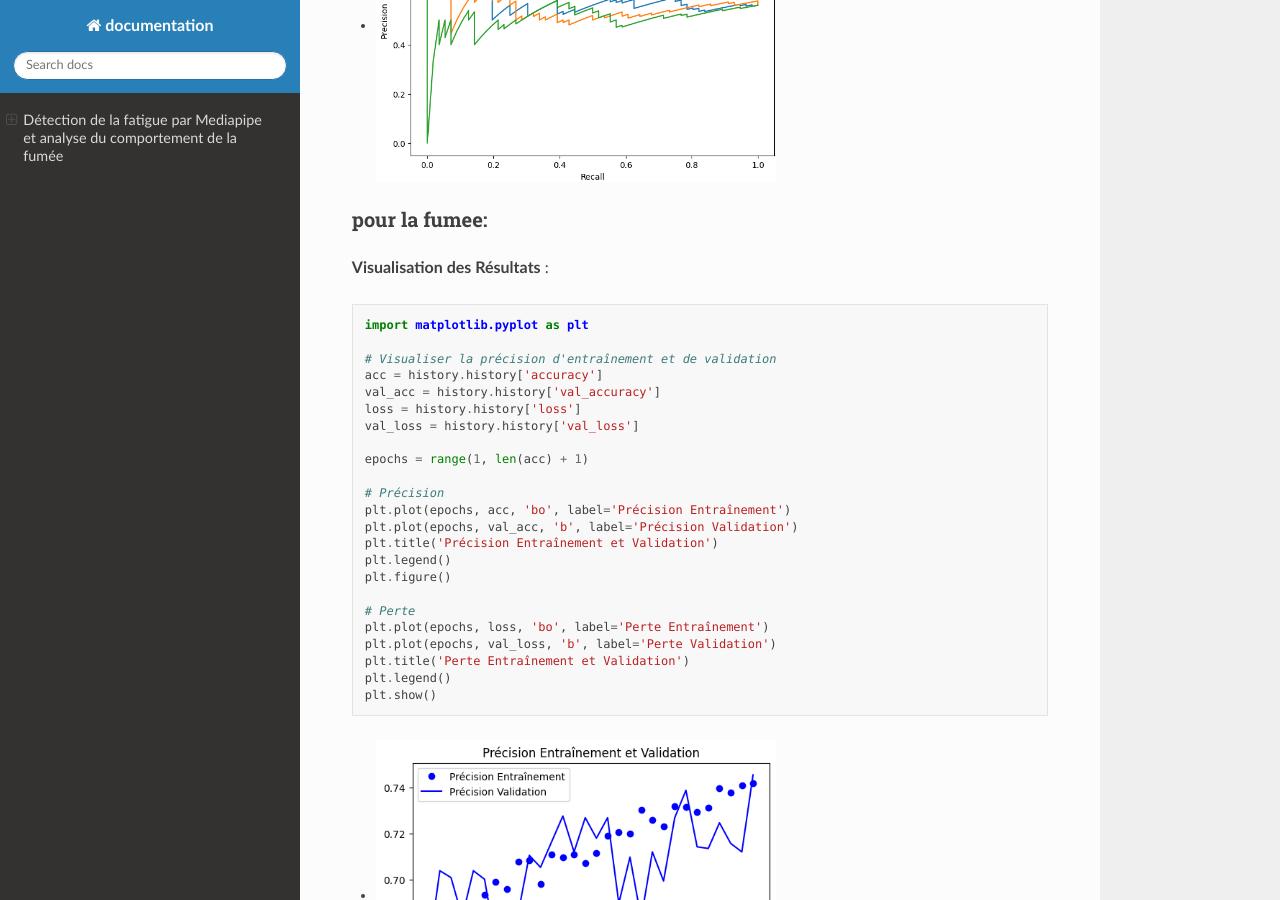
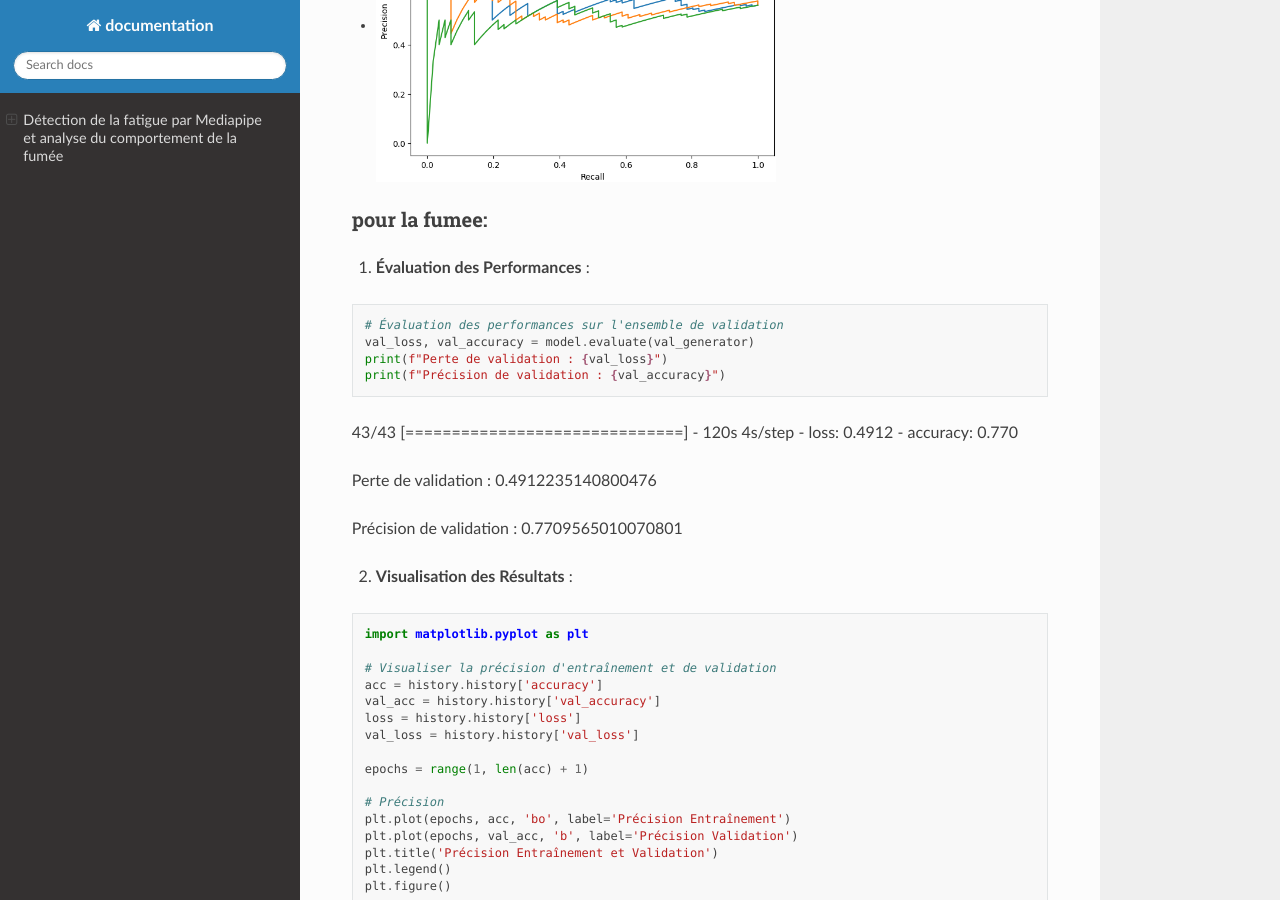
Before and after one commit to fatimafadili/detection, a Sphinx documentation site: the page built from source/index.rst, in a window 1280 px wide and 900 px high, scrolled down 13658 px. Built offline with Sphinx 7.4.7 and the Read the Docs theme 3.1.0, drawn with Linux system fonts in a browser that asks for light colours.

Commit message:
Update index.rst

```diff
--- a/source/index.rst
+++ b/source/index.rst
@@ -680,8 +680,22 @@ Les visualisations incluent :
 
 pour la fumee:
 --------------
+1. **Évaluation des Performances** :
 
-**Visualisation des Résultats** :
+.. code-block:: python
+
+    # Évaluation des performances sur l'ensemble de validation
+    val_loss, val_accuracy = model.evaluate(val_generator)
+    print(f"Perte de validation : {val_loss}")
+    print(f"Précision de validation : {val_accuracy}")
+
+43/43 [==============================] - 120s 4s/step - loss: 0.4912 - accuracy: 0.770
+
+Perte de validation : 0.4912235140800476
+
+Précision de validation : 0.7709565010070801
+
+2. **Visualisation des Résultats** :
 
 .. code-block:: python
 
```
